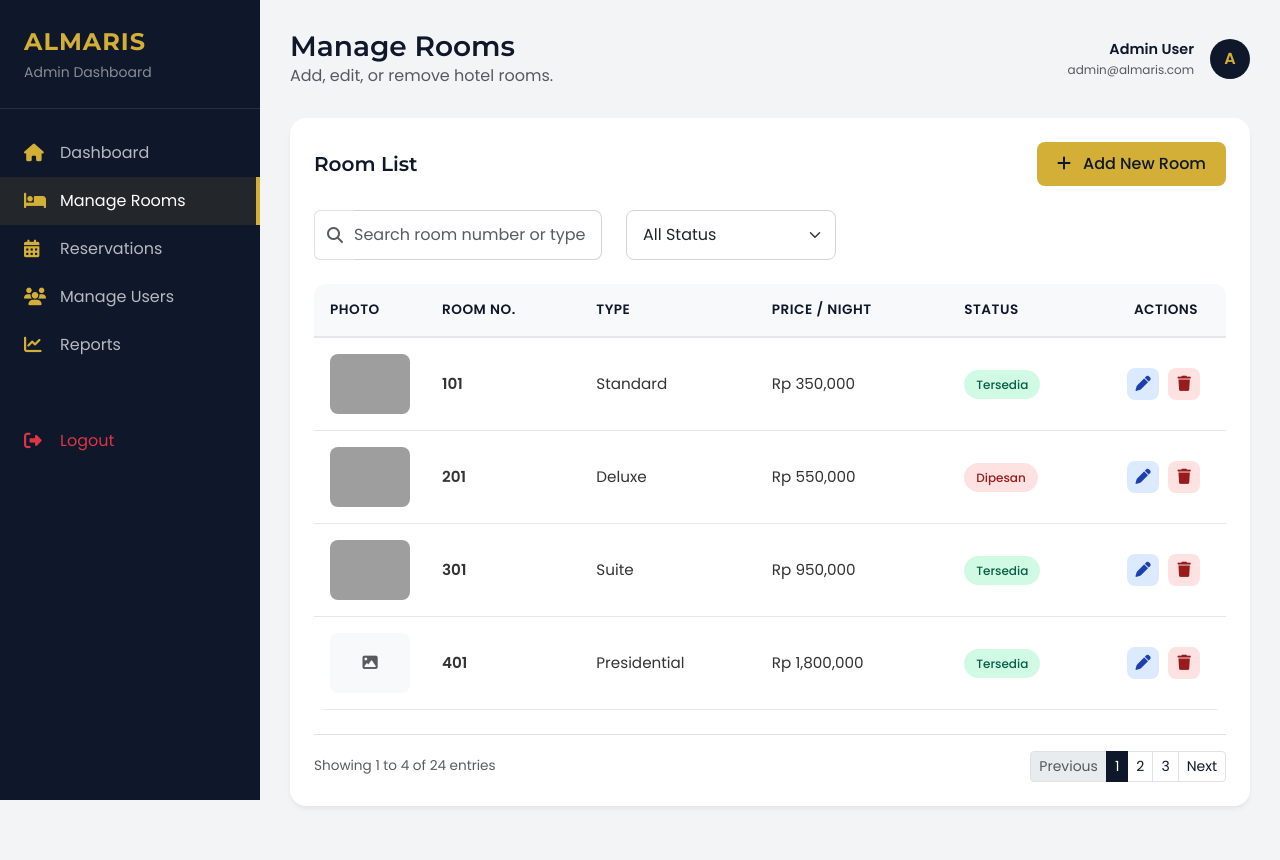
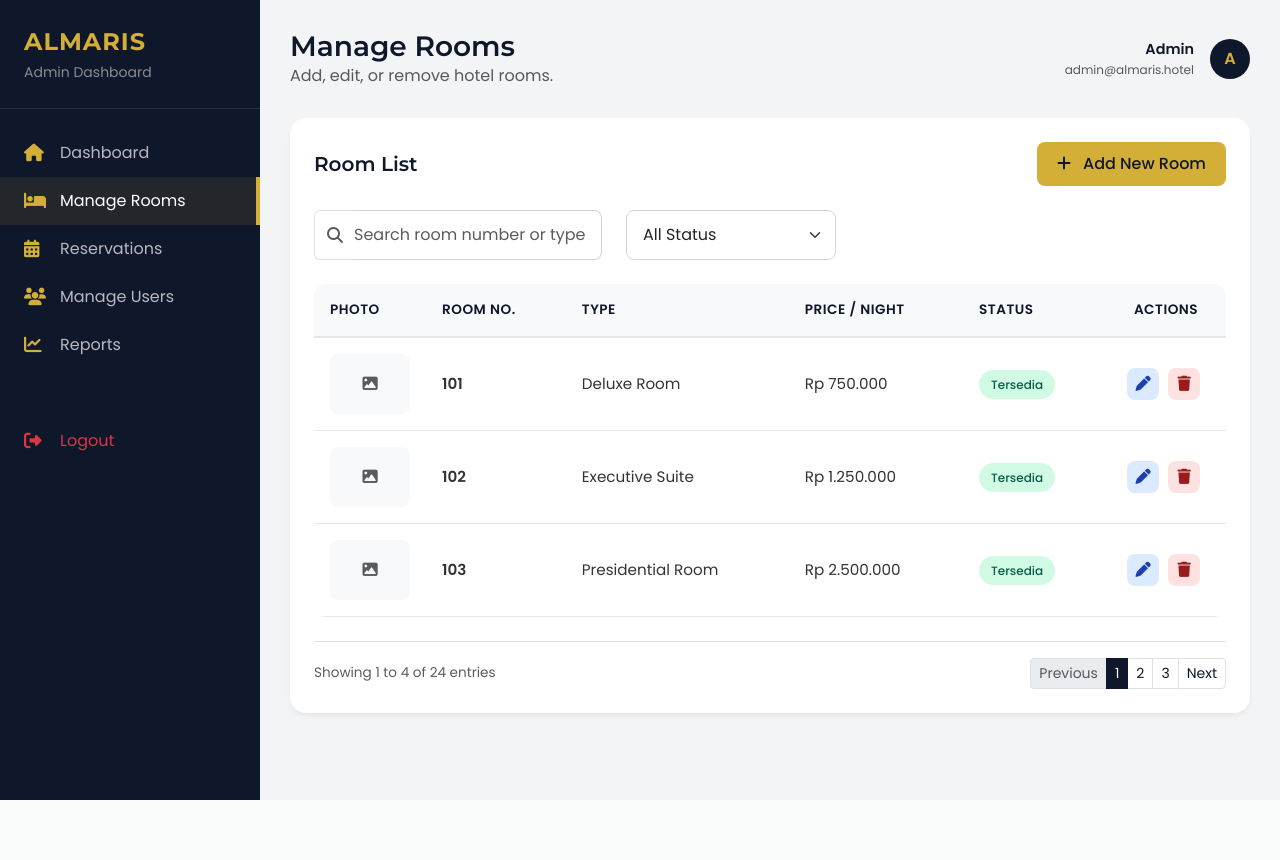
Before and after one commit to fobvsy/almaris-hotel, a PHP site: page /admin/kamar.php in a window 1280 px wide. After the commit the page ends 800 px from the top, so only its background shows below. Run offline with PHP 8.4, Linux system fonts and the light colour scheme; a user stored in the database is signed in; data comes from the database, SQL or seed files in the repository; grey boxes are pictures that could not be loaded.

Commit message:
feat: implement room management dashboard with CRUD functionality for admin

```diff
--- a/admin/kamar.php
+++ b/admin/kamar.php
@@ -1,3 +1,102 @@
+<?php
+session_start();
+require_once '../config/koneksi.php';
+
+// Auth Guard
+if (!isset($_SESSION['user_id']) || $_SESSION['role'] !== 'admin') {
+    header("Location: ../login.php");
+    exit;
+}
+
+$adminName = $_SESSION['nama'] ?? 'Admin';
+$adminId = $_SESSION['user_id'];
+$queryAdmin = $koneksi->query("SELECT email FROM users WHERE id_user = $adminId");
+$adminEmail = $queryAdmin->fetch_assoc()['email'] ?? 'admin@almaris.com';
+
+$msg = '';
+
+// Handle Delete
+if (isset($_GET['delete'])) {
+    $id_kamar = (int)$_GET['delete'];
+
+    // Get old photo to delete file
+    $qFoto = $koneksi->query("SELECT foto FROM kamar WHERE id_kamar = $id_kamar");
+    if ($qFoto && $qFoto->num_rows > 0) {
+        $foto = $qFoto->fetch_assoc()['foto'];
+        if ($foto && file_exists("../assets/images/" . $foto)) {
+            unlink("../assets/images/" . $foto);
+        }
+    }
+
+    $stmt = $koneksi->prepare("DELETE FROM kamar WHERE id_kamar = ?");
+    $stmt->bind_param("i", $id_kamar);
+    if ($stmt->execute()) {
+        $msg = "<div class='alert alert-success alert-dismissible fade show'>Room deleted successfully. <button type='button' class='btn-close' data-bs-dismiss='alert'></button></div>";
+    } else {
+        $msg = "<div class='alert alert-danger alert-dismissible fade show'>Failed to delete room. <button type='button' class='btn-close' data-bs-dismiss='alert'></button></div>";
+    }
+    $stmt->close();
+}
+
+// Handle Add/Edit Room
+if ($_SERVER['REQUEST_METHOD'] === 'POST') {
+    $nomor_kamar = $_POST['nomor_kamar'] ?? '';
+    $tipe_kamar = $_POST['tipe_kamar'] ?? '';
+    $harga = $_POST['harga'] ?? 0;
+    $status = $_POST['status'] ?? 'tersedia';
+    $action = $_POST['action'] ?? '';
+
+    // Photo upload handling
+    $foto = '';
+    $fotoPath = '';
+    if (isset($_FILES['foto']) && $_FILES['foto']['error'] === UPLOAD_ERR_OK) {
+        $tmp = $_FILES['foto']['tmp_name'];
+        $ext = pathinfo($_FILES['foto']['name'], PATHINFO_EXTENSION);
+        $foto = "room_" . time() . "_" . rand(1000,9999) . "." . $ext;
+        $fotoPath = "../assets/images/" . $foto;
+        move_uploaded_file($tmp, $fotoPath);
+    }
+
+    if ($action === 'add') {
+        $stmt = $koneksi->prepare("INSERT INTO kamar (nomor_kamar, tipe_kamar, harga, status, foto) VALUES (?, ?, ?, ?, ?)");
+        $stmt->bind_param("ssiss", $nomor_kamar, $tipe_kamar, $harga, $status, $foto);
+        if ($stmt->execute()) {
+            $msg = "<div class='alert alert-success alert-dismissible fade show'>Room added successfully. <button type='button' class='btn-close' data-bs-dismiss='alert'></button></div>";
+        } else {
+            $msg = "<div class='alert alert-danger alert-dismissible fade show'>Failed to add room. (Perhaps duplicate room number?) <button type='button' class='btn-close' data-bs-dismiss='alert'></button></div>";
+        }
+        $stmt->close();
+    } elseif ($action === 'edit') {
+        $id_kamar = (int)$_POST['id_kamar'];
+        if ($foto !== '') {
+            // Get old photo to delete
+            $qFoto = $koneksi->query("SELECT foto FROM kamar WHERE id_kamar = $id_kamar");
+            if ($qFoto && $qFoto->num_rows > 0) {
+                $oldFoto = $qFoto->fetch_assoc()['foto'];
+                if ($oldFoto && file_exists("../assets/images/" . $oldFoto)) {
+                    unlink("../assets/images/" . $oldFoto);
+                }
+            }
+            $stmt = $koneksi->prepare("UPDATE kamar SET nomor_kamar=?, tipe_kamar=?, harga=?, status=?, foto=? WHERE id_kamar=?");
+            $stmt->bind_param("ssissi", $nomor_kamar, $tipe_kamar, $harga, $status, $foto, $id_kamar);
+        } else {
+            $stmt = $koneksi->prepare("UPDATE kamar SET nomor_kamar=?, tipe_kamar=?, harga=?, status=? WHERE id_kamar=?");
+            $stmt->bind_param("ssisi", $nomor_kamar, $tipe_kamar, $harga, $status, $id_kamar);
+        }
+
+        if ($stmt->execute()) {
+            $msg = "<div class='alert alert-success alert-dismissible fade show'>Room updated successfully. <button type='button' class='btn-close' data-bs-dismiss='alert'></button></div>";
+        } else {
+            $msg = "<div class='alert alert-danger alert-dismissible fade show'>Failed to update room. <button type='button' class='btn-close' data-bs-dismiss='alert'></button></div>";
+        }
+        $stmt->close();
+    }
+}
+
+// Fetch all rooms
+$queryKamar = $koneksi->query("SELECT * FROM kamar ORDER BY created_at DESC");
+$rooms = $queryKamar->fetch_all(MYSQLI_ASSOC);
+?>
 <!DOCTYPE html>
 <html lang="en">
 <head>
@@ -263,7 +362,7 @@
             <small style="color: rgba(255,255,255,0.5);">Admin Dashboard</small>
         </div>
         <div class="nav-menu">
-            <a href="#" class="nav-item">
+            <a href="dashboard.php" class="nav-item">
                 <i class="fas fa-home"></i> Dashboard
             </a>
             <a href="kamar.php" class="nav-item active">
@@ -278,7 +377,7 @@
             <a href="laporan.php" class="nav-item">
                 <i class="fas fa-chart-line"></i> Reports
             </a>
-            <a href="#" class="nav-item mt-5 text-danger">
+            <a href="../logout.php" class="nav-item mt-5 text-danger">
                 <i class="fas fa-sign-out-alt text-danger"></i> Logout
             </a>
         </div>
@@ -293,15 +392,16 @@
             </div>
             <div class="user-profile d-flex align-items-center">
                 <div class="text-end me-3">
-                    <div class="fw-bold" style="font-size: 0.9rem; color: var(--primary);">Admin User</div>
-                    <div class="text-muted" style="font-size: 0.75rem;">admin@almaris.com</div>
+                    <div class="fw-bold" style="font-size: 0.9rem; color: var(--primary);"><?= htmlspecialchars($adminName) ?></div>
+                    <div class="text-muted" style="font-size: 0.75rem;"><?= htmlspecialchars($adminEmail) ?></div>
                 </div>
                 <div style="width: 40px; height: 40px; border-radius: 50%; background-color: var(--primary); color: var(--accent); display: flex; align-items: center; justify-content: center; font-weight: bold;">
-                    A
+                    <?= strtoupper(substr($adminName, 0, 1)) ?>
                 </div>
             </div>
         </div>
 
+        <?= $msg ?>
         <div class="modern-card">
             <div class="d-flex justify-content-between align-items-center mb-4">
                 <h5 class="mb-0" style="color: var(--primary); font-weight: 600;">Room List</h5>
@@ -340,83 +440,44 @@
                         </tr>
                     </thead>
                     <tbody>
-                        <!-- Dummy Data Row 1 -->
+                        <?php if (empty($rooms)): ?>
+                            <tr>
+                                <td colspan="6" class="text-center py-4 text-muted">No rooms found.</td>
+                            </tr>
+                        <?php else: ?>
+                            <?php foreach ($rooms as $room): ?>
                             <tr>
                                 <td>
-                                <img src="https://images.unsplash.com/photo-1611892440504-42a792e24d32?auto=format&fit=crop&w=150&q=80" alt="Room 101" class="room-img-thumb">
-                            </td>
-                            <td><span class="fw-bold">101</span></td>
-                            <td>Standard</td>
-                            <td>Rp 350,000</td>
-                            <td><span class="status-badge status-tersedia">Tersedia</span></td>
-                            <td class="text-center">
-                                <button class="action-btn btn-edit" data-bs-toggle="modal" data-bs-target="#editRoomModal" title="Edit">
-                                    <i class="fas fa-pen"></i>
-                                </button>
-                                <button class="action-btn btn-delete" title="Delete">
-                                    <i class="fas fa-trash"></i>
-                                </button>
-                            </td>
-                        </tr>
-
-                        <!-- Dummy Data Row 2 -->
-                        <tr>
-                            <td>
-                                <img src="https://images.unsplash.com/photo-1590490360182-c33d57733427?auto=format&fit=crop&w=150&q=80" alt="Room 201" class="room-img-thumb">
-                            </td>
-                            <td><span class="fw-bold">201</span></td>
-                            <td>Deluxe</td>
-                            <td>Rp 550,000</td>
-                            <td><span class="status-badge status-dipesan">Dipesan</span></td>
-                            <td class="text-center">
-                                <button class="action-btn btn-edit" data-bs-toggle="modal" data-bs-target="#editRoomModal" title="Edit">
-                                    <i class="fas fa-pen"></i>
-                                </button>
-                                <button class="action-btn btn-delete" title="Delete">
-                                    <i class="fas fa-trash"></i>
-                                </button>
-                            </td>
-                        </tr>
-
-                        <!-- Dummy Data Row 3 -->
-                        <tr>
-                            <td>
-                                <img src="https://images.unsplash.com/photo-1582719478250-c894e4dc240e?auto=format&fit=crop&w=150&q=80" alt="Room 301" class="room-img-thumb">
-                            </td>
-                            <td><span class="fw-bold">301</span></td>
-                            <td>Suite</td>
-                            <td>Rp 950,000</td>
-                            <td><span class="status-badge status-tersedia">Tersedia</span></td>
-                            <td class="text-center">
-                                <button class="action-btn btn-edit" data-bs-toggle="modal" data-bs-target="#editRoomModal" title="Edit">
-                                    <i class="fas fa-pen"></i>
-                                </button>
-                                <button class="action-btn btn-delete" title="Delete">
-                                    <i class="fas fa-trash"></i>
-                                </button>
-                            </td>
-                        </tr>
-
-                        <!-- Dummy Data Row 4 -->
-                        <tr>
-                            <td>
+                                    <?php if (!empty($room['foto']) && file_exists("../assets/images/" . $room['foto'])): ?>
+                                        <img src="../assets/images/<?= htmlspecialchars($room['foto']) ?>" alt="Room <?= htmlspecialchars($room['nomor_kamar']) ?>" class="room-img-thumb">
+                                    <?php else: ?>
                                         <div class="bg-light d-flex align-items-center justify-content-center room-img-thumb">
                                             <i class="fas fa-image text-muted"></i>
                                         </div>
+                                    <?php endif; ?>
                                 </td>
-                            <td><span class="fw-bold">401</span></td>
-                            <td>Presidential</td>
-                            <td>Rp 1,800,000</td>
-                            <td><span class="status-badge status-tersedia">Tersedia</span></td>
+                                <td><span class="fw-bold"><?= htmlspecialchars($room['nomor_kamar']) ?></span></td>
+                                <td><?= htmlspecialchars($room['tipe_kamar']) ?></td>
+                                <td>Rp <?= number_format($room['harga'], 0, ',', '.') ?></td>
+                                <td><span class="status-badge status-<?= $room['status'] === 'tersedia' ? 'tersedia' : 'dipesan' ?>"><?= ucfirst(htmlspecialchars($room['status'])) ?></span></td>
                                 <td class="text-center">
-                                <button class="action-btn btn-edit" data-bs-toggle="modal" data-bs-target="#editRoomModal" title="Edit">
+                                    <button class="action-btn btn-edit" data-bs-toggle="modal" data-bs-target="#editRoomModal"
+                                        data-id="<?= $room['id_kamar'] ?>"
+                                        data-nomor="<?= htmlspecialchars($room['nomor_kamar']) ?>"
+                                        data-tipe="<?= htmlspecialchars($room['tipe_kamar']) ?>"
+                                        data-harga="<?= $room['harga'] ?>"
+                                        data-status="<?= $room['status'] ?>"
+                                        data-foto="<?= htmlspecialchars($room['foto'] ?? '') ?>"
+                                        title="Edit">
                                         <i class="fas fa-pen"></i>
                                     </button>
-                                <button class="action-btn btn-delete" title="Delete">
+                                    <a href="kamar.php?delete=<?= $room['id_kamar'] ?>" class="action-btn btn-delete" title="Delete" onclick="return confirm('Are you sure you want to delete this room? This action cannot be undone.');" style="text-decoration: none;">
                                         <i class="fas fa-trash"></i>
-                                </button>
+                                    </a>
                                 </td>
                             </tr>
+                            <?php endforeach; ?>
+                        <?php endif; ?>
                     </tbody>
                 </table>
             </div>
@@ -446,44 +507,44 @@
                     <button type="button" class="btn-close" data-bs-dismiss="modal" aria-label="Close"></button>
                 </div>
                 <div class="modal-body">
-                    <form>
+                    <form action="kamar.php" method="POST" enctype="multipart/form-data" id="addRoomForm">
+                        <input type="hidden" name="action" value="add">
                         <div class="row mb-3">
                             <div class="col-md-6">
                                 <label class="form-label">Room Number</label>
-                                <input type="text" class="form-control" placeholder="e.g. 101" required>
+                                <input type="text" name="nomor_kamar" class="form-control" placeholder="e.g. 101" required>
                             </div>
                             <div class="col-md-6">
                                 <label class="form-label">Room Type</label>
-                                <select class="form-select" required>
+                                <select name="tipe_kamar" class="form-select" required>
                                     <option value="" disabled selected>Select type</option>
-                                    <option value="Standard">Standard</option>
-                                    <option value="Deluxe">Deluxe</option>
-                                    <option value="Suite">Suite</option>
-                                    <option value="Presidential">Presidential</option>
+                                    <option value="Deluxe Room">Deluxe Room</option>
+                                    <option value="Executive Suite">Executive Suite</option>
+                                    <option value="Presidential Room">Presidential Room</option>
                                 </select>
                             </div>
                         </div>
                         <div class="mb-3">
                             <label class="form-label">Price per Night (Rp)</label>
-                            <input type="number" class="form-control" placeholder="e.g. 500000" required>
+                            <input type="number" name="harga" class="form-control" placeholder="e.g. 500000" required>
                         </div>
                         <div class="mb-3">
                             <label class="form-label">Status</label>
-                            <select class="form-select" required>
+                            <select name="status" class="form-select" required>
                                 <option value="tersedia" selected>Tersedia</option>
                                 <option value="dipesan">Dipesan</option>
                             </select>
                         </div>
                         <div class="mb-3">
                             <label class="form-label">Room Photo</label>
-                            <input type="file" class="form-control" accept="image/*">
+                            <input type="file" name="foto" class="form-control" accept="image/*">
                             <div class="form-text text-muted" style="font-size: 0.8rem;">Max file size 2MB. Recommended resolution 800x600.</div>
                         </div>
                     </form>
                 </div>
                 <div class="modal-footer">
                     <button type="button" class="btn btn-light" data-bs-dismiss="modal" style="border-radius: 8px;">Cancel</button>
-                    <button type="button" class="btn btn-accent">Save Room</button>
+                    <button type="submit" form="addRoomForm" class="btn btn-accent">Save Room</button>
                 </div>
             </div>
         </div>
@@ -498,16 +559,21 @@
                     <button type="button" class="btn-close" data-bs-dismiss="modal" aria-label="Close"></button>
                 </div>
                 <div class="modal-body">
-                    <form>
+                    <form action="kamar.php" method="POST" enctype="multipart/form-data" id="editRoomForm">
+                        <input type="hidden" name="action" value="edit">
+                        <input type="hidden" name="id_kamar" id="edit_id_kamar">
                         <div class="row mb-3">
                             <div class="col-md-6">
                                 <label class="form-label">Room Number</label>
-                                <input type="text" class="form-control" value="101" required>
+                                <input type="text" name="nomor_kamar" id="edit_nomor_kamar" class="form-control" required>
                             </div>
                             <div class="col-md-6">
                                 <label class="form-label">Room Type</label>
-                                <select class="form-select" required>
-                                    <option value="Standard" selected>Standard</option>
+                                <select name="tipe_kamar" id="edit_tipe_kamar" class="form-select" required>
+                                    <option value="Deluxe Room">Deluxe Room</option>
+                                    <option value="Executive Suite">Executive Suite</option>
+                                    <option value="Presidential Room">Presidential Room</option>
+                                    <option value="Standard">Standard</option>
                                     <option value="Deluxe">Deluxe</option>
                                     <option value="Suite">Suite</option>
                                     <option value="Presidential">Presidential</option>
@@ -516,28 +582,28 @@
                         </div>
                         <div class="mb-3">
                             <label class="form-label">Price per Night (Rp)</label>
-                            <input type="number" class="form-control" value="350000" required>
+                            <input type="number" name="harga" id="edit_harga" class="form-control" required>
                         </div>
                         <div class="mb-3">
                             <label class="form-label">Status</label>
-                            <select class="form-select" required>
-                                <option value="tersedia" selected>Tersedia</option>
+                            <select name="status" id="edit_status" class="form-select" required>
+                                <option value="tersedia">Tersedia</option>
                                 <option value="dipesan">Dipesan</option>
                             </select>
                         </div>
                         <div class="mb-3">
                             <label class="form-label">Update Photo</label>
-                            <input type="file" class="form-control" accept="image/*">
-                            <div class="mt-2">
+                            <input type="file" name="foto" class="form-control" accept="image/*">
+                            <div class="mt-2" id="edit_photo_preview_container" style="display:none;">
                                 <span class="d-block text-muted" style="font-size: 0.8rem; margin-bottom: 5px;">Current Photo:</span>
-                                <img src="https://images.unsplash.com/photo-1611892440504-42a792e24d32?auto=format&fit=crop&w=150&q=80" alt="Current Photo" class="room-img-thumb" style="width: 120px; height: 80px;">
+                                <img src="" id="edit_photo_preview" alt="Current Photo" class="room-img-thumb" style="width: 120px; height: 80px; object-fit: cover;">
                             </div>
                         </div>
                     </form>
                 </div>
                 <div class="modal-footer">
                     <button type="button" class="btn btn-light" data-bs-dismiss="modal" style="border-radius: 8px;">Cancel</button>
-                    <button type="button" class="btn btn-accent">Update Room</button>
+                    <button type="submit" form="editRoomForm" class="btn btn-accent">Update Room</button>
                 </div>
             </div>
         </div>
@@ -547,14 +613,49 @@
     <script src="https://cdn.jsdelivr.net/npm/bootstrap@5.3.0/dist/js/bootstrap.bundle.min.js"></script>
 
     <script>
-        // Simple script to handle delete button confirmation
-        document.querySelectorAll('.btn-delete').forEach(button => {
-            button.addEventListener('click', function() {
-                if(confirm('Are you sure you want to delete this room? This action cannot be undone.')) {
-                    // Logic to delete item would go here
-                    alert('Room deleted (demo)!');
+        // Populate edit modal
+        document.addEventListener('DOMContentLoaded', function() {
+            var editModal = document.getElementById('editRoomModal');
+            if(editModal) {
+                editModal.addEventListener('show.bs.modal', function (event) {
+                    var button = event.relatedTarget;
+                    var id = button.getAttribute('data-id');
+                    var nomor = button.getAttribute('data-nomor');
+                    var tipe = button.getAttribute('data-tipe');
+                    var harga = button.getAttribute('data-harga');
+                    var status = button.getAttribute('data-status');
+                    var foto = button.getAttribute('data-foto');
+
+                    document.getElementById('edit_id_kamar').value = id;
+                    document.getElementById('edit_nomor_kamar').value = nomor;
+
+                    var typeSelect = document.getElementById('edit_tipe_kamar');
+                    // Add option if not exists
+                    var exists = false;
+                    for(var i = 0; i < typeSelect.options.length; i++) {
+                        if(typeSelect.options[i].value === tipe) { exists = true; break; }
+                    }
+                    if(!exists && tipe) {
+                        var opt = document.createElement('option');
+                        opt.value = tipe;
+                        opt.innerHTML = tipe;
+                        typeSelect.appendChild(opt);
+                    }
+                    typeSelect.value = tipe;
+
+                    document.getElementById('edit_harga').value = harga;
+                    document.getElementById('edit_status').value = status;
+
+                    var previewContainer = document.getElementById('edit_photo_preview_container');
+                    var previewImg = document.getElementById('edit_photo_preview');
+                    if (foto) {
+                        previewImg.src = "../assets/images/" + foto;
+                        previewContainer.style.display = 'block';
+                    } else {
+                        previewContainer.style.display = 'none';
                     }
                 });
+            }
         });
     </script>
 </body>
```
Lines whose indentation alone changed are shown as unchanged.
